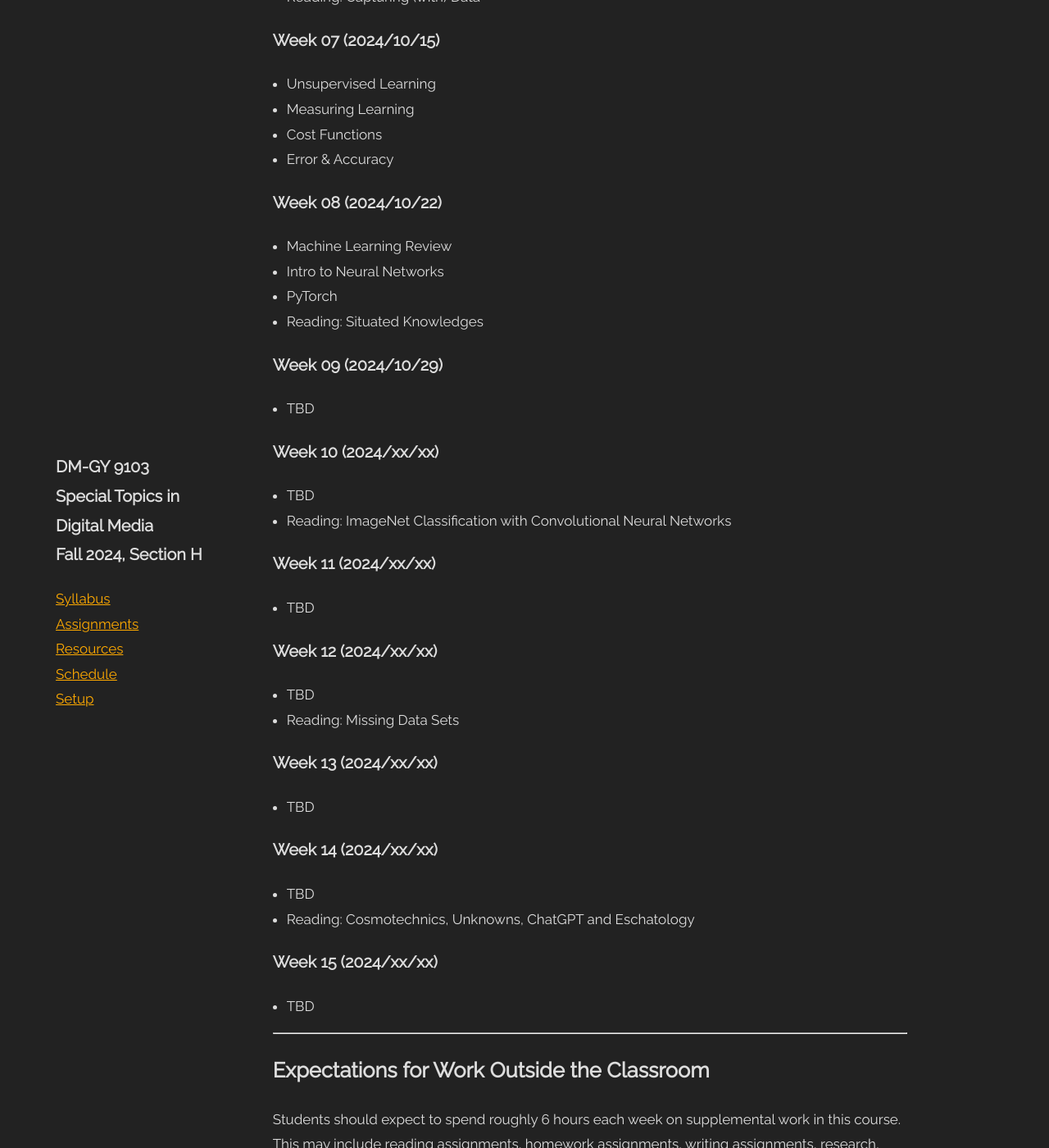
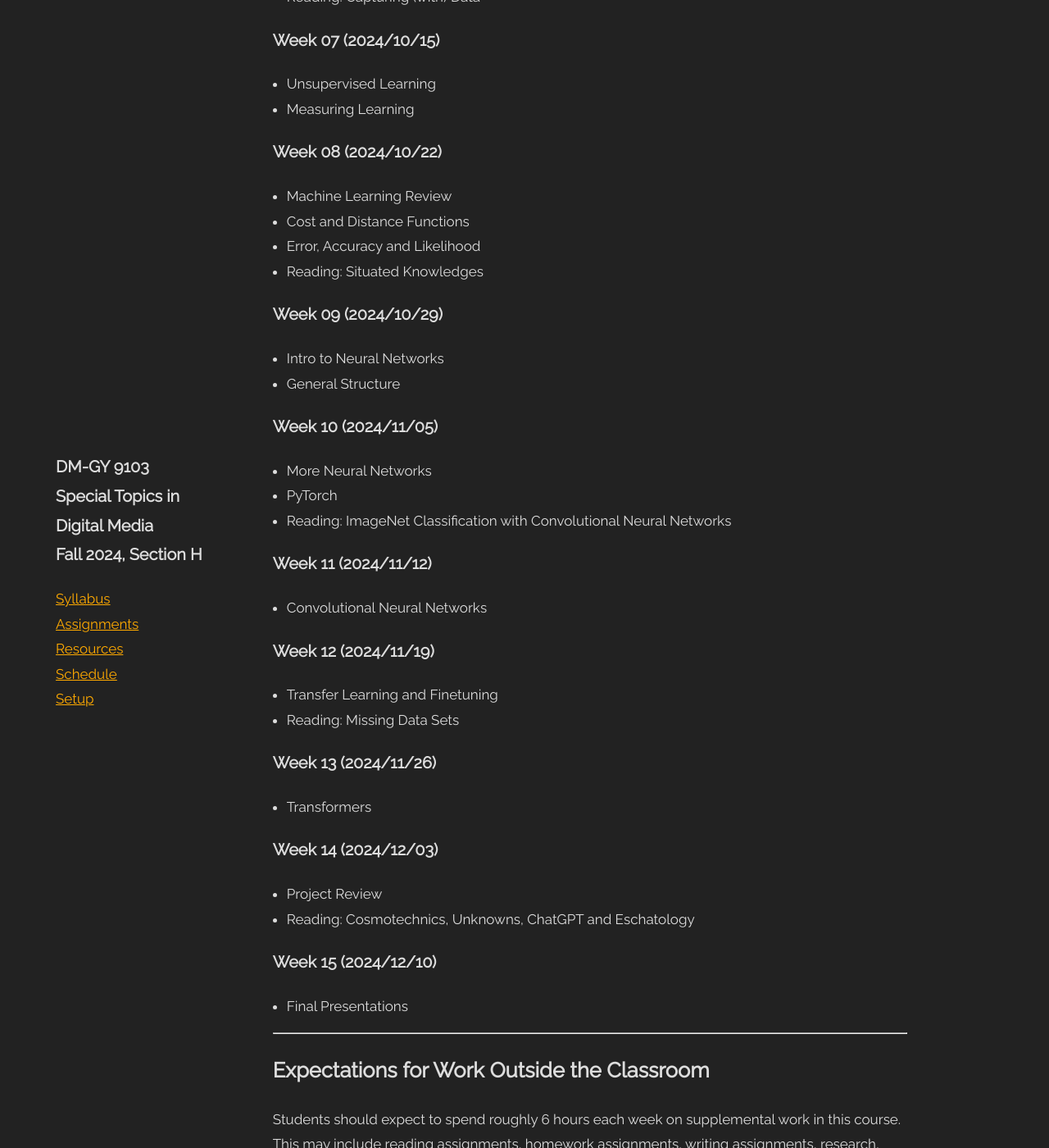
Before and after one commit to 9103H/9103H.github.io, a Jekyll site: the page built from README.md, in a window 1280 px wide and 1400 px high, scrolled down 3844 px. Shown: the whole window at 82% size. Built offline with Jekyll 4.4.1, drawn with Linux system fonts in a browser that asks for light colours.

```diff
--- a/README.md
+++ b/README.md
@@ -118,38 +118,38 @@ Letter grades for the entire course will be assigned as follows:
 ### Week 07 (2024/10/15)
 - Unsupervised Learning
 - Measuring Learning
-- Cost Functions
-- Error & Accuracy
 
 ### Week 08 (2024/10/22)
 - Machine Learning Review
-- Intro to Neural Networks
-- PyTorch
+- Cost and Distance Functions
+- Error, Accuracy and Likelihood
 - Reading: Situated Knowledges
 
 ### Week 09 (2024/10/29)
-- TBD
+- Intro to Neural Networks
+- General Structure
 
-### Week 10 (2024/xx/xx)
-- TBD
+### Week 10 (2024/11/05)
+- More Neural Networks
+- PyTorch
 - Reading: ImageNet Classification with Convolutional Neural Networks
 
-### Week 11 (2024/xx/xx)
-- TBD
+### Week 11 (2024/11/12)
+- Convolutional Neural Networks
 
-### Week 12 (2024/xx/xx)
-- TBD
+### Week 12 (2024/11/19)
+- Transfer Learning and Finetuning
 - Reading: Missing Data Sets
 
-### Week 13 (2024/xx/xx)
-- TBD
+### Week 13 (2024/11/26)
+- Transformers
 
-### Week 14 (2024/xx/xx)
-- TBD
+### Week 14 (2024/12/03)
+- Project Review
 - Reading: Cosmotechnics, Unknowns, ChatGPT and Eschatology
 
-### Week 15 (2024/xx/xx)
-- TBD
+### Week 15 (2024/12/10)
+- Final Presentations
 
 ---
 
```
Also changed, not shown: _pages/week/08.md (+3 -2 lines).
